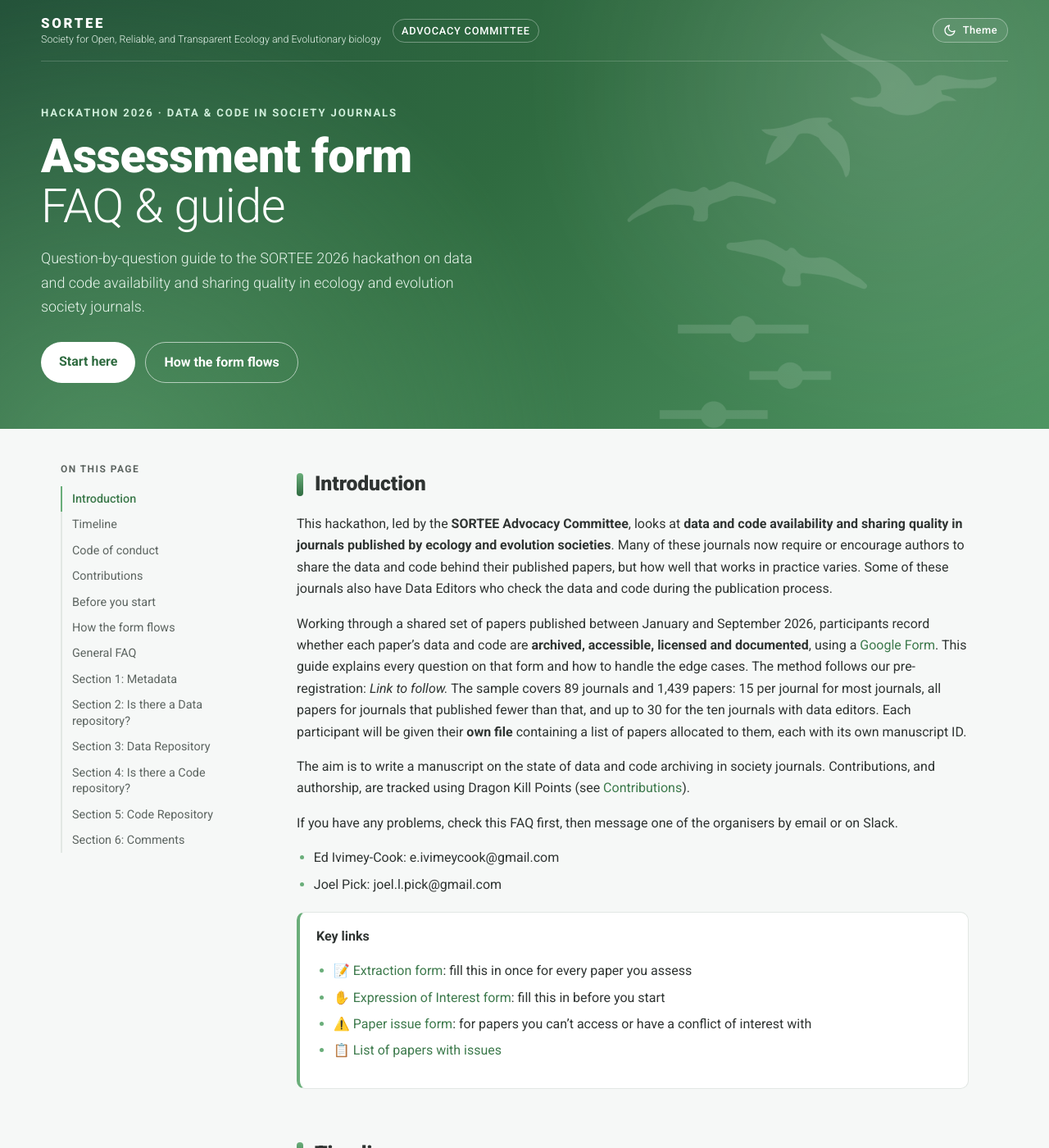
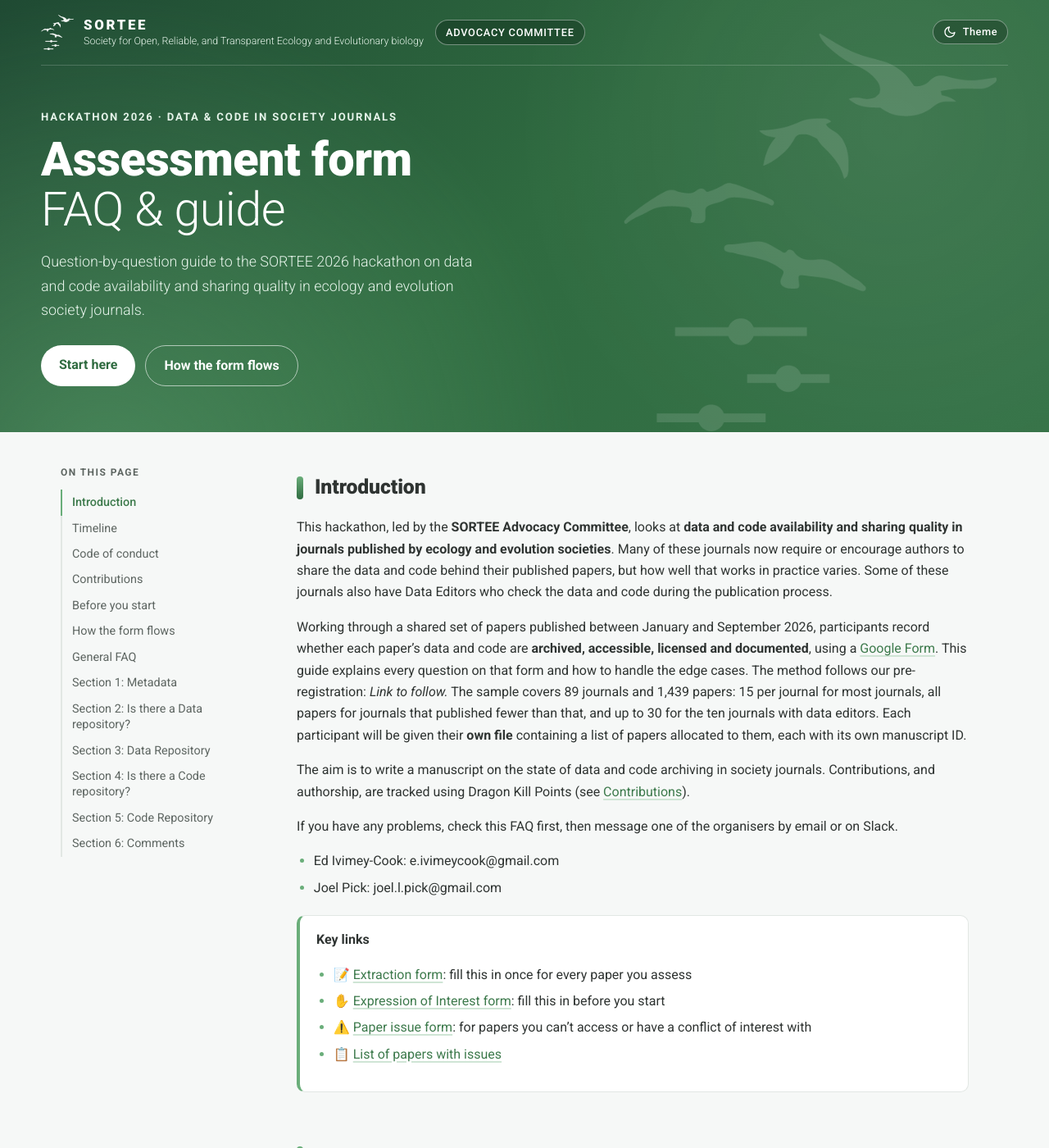
Before and after one commit to EIvimeyCook/Data-Code_Society, a Jekyll site: the page built from FAQ.md, in a window 1280 px wide and 1400 px high. Shown: the whole window at 82% size. Built offline with Jekyll 4.4.1, drawn with Linux system fonts in a browser that asks for light colours; our own code applies the rules of GitHub Pages for plain Markdown files.

Commit message:
style changes

```diff
--- a/_layouts/default.html
+++ b/_layouts/default.html
@@ -20,8 +20,10 @@
   <link rel="preconnect" href="https://fonts.googleapis.com">
   <link rel="preconnect" href="https://fonts.gstatic.com" crossorigin>
   <link href="https://fonts.googleapis.com/css2?family=Roboto:ital,wght@0,300;0,400;0,500;0,700;0,900;1,400&family=Roboto+Mono:wght@400;500&display=swap" rel="stylesheet">
-  <link rel="stylesheet" href="{{ '/assets/css/sortee-faq.css' | relative_url }}">
-  <script src="{{ '/assets/js/faq.js' | relative_url }}" defer></script>
+  {%- comment -%} ?v= changes on every build, so browsers never pair a new page with an old cached stylesheet {%- endcomment -%}
+  {%- assign v = site.time | date: '%s' %}
+  <link rel="stylesheet" href="{{ '/assets/css/sortee-faq.css' | relative_url }}?v={{ v }}">
+  <script src="{{ '/assets/js/faq.js' | relative_url }}?v={{ v }}" defer></script>
 </head>
 <body>
   <a class="skip" href="#main">Skip to content</a>
@@ -29,8 +31,11 @@
   <header class="hero">
     <nav class="topbar" aria-label="SORTEE">
       <a href="https://sortee.org" class="brand">
-        <span class="brand-short">SORTEE</span>
-        <span class="brand-full">Society for Open, Reliable, and Transparent Ecology and Evolutionary biology</span>
+        <img class="brand-mark" src="{{ '/assets/img/sortee-mark.png' | relative_url }}" alt="" width="40" height="43">
+        <span class="brand-text">
+          <span class="brand-short">SORTEE</span>
+          <span class="brand-full">Society for Open, Reliable, and Transparent Ecology and Evolutionary biology</span>
+        </span>
       </a>
       <a href="https://sortee.org/people/#advocacy-committee" class="topbar-tag">Advocacy Committee</a>
       <button type="button" class="theme-toggle" aria-label="Switch between light and dark mode">
@@ -52,9 +57,9 @@
   </header>
 
   <div class="shell">
-    <aside class="toc" aria-label="On this page">
-      <p class="toc-title">On this page</p>
-      <nav id="toc"></nav>
+    <aside class="toc" aria-labelledby="toc-title">
+      <p class="toc-title" id="toc-title">On this page</p>
+      <nav id="toc" aria-labelledby="toc-title"></nav>
     </aside>
 
     <main id="main" class="content">
@@ -69,8 +74,7 @@
       <a href="https://sortee.org">sortee.org</a>
       <a href="https://github.com/EIvimeyCook/Data-Code_Society">Source on GitHub</a>
     </div>
+    <a class="to-top" href="#main" aria-label="Back to top">↑</a>
   </footer>
-
-  <a class="to-top" href="#main" aria-label="Back to top">↑</a>
 </body>
 </html>
--- a/assets/css/sortee-faq.css
+++ b/assets/css/sortee-faq.css
@@ -117,9 +117,9 @@ body {
   overflow: hidden;
   color: #fff;
   background:
-    radial-gradient(circle at 85% 20%, rgba(255,255,255,.14) 0, transparent 38%),
-    radial-gradient(circle at 10% 110%, rgba(106,174,122,.55) 0, transparent 45%),
-    linear-gradient(135deg, #24533a 0%, var(--green-deep) 45%, #4f9562 100%);
+    radial-gradient(circle at 85% 30%, rgba(255,255,255,.07) 0, transparent 40%),
+    radial-gradient(circle at 10% 110%, rgba(106,174,122,.45) 0, transparent 45%),
+    linear-gradient(135deg, #1f4a33 0%, var(--green-deep) 50%, #367348 100%);
   padding: 0 24px 56px;
 }
 .topbar {
@@ -131,23 +131,26 @@ body {
   padding: 18px 0;
   border-bottom: 1px solid rgba(255,255,255,.18);
 }
-.brand {
-  display: flex; flex-direction: column; gap: 2px;
+.topbar .brand {
+  display: flex; align-items: center; gap: 12px;
   min-width: 0;
   color: #fff; text-decoration: none;
 }
-.brand:hover { text-decoration: none; }
+.topbar .brand:hover { text-decoration: none; }
+.brand-mark { flex: none; width: 40px; height: auto; opacity: .95; }
+.brand-text { display: flex; flex-direction: column; gap: 2px; min-width: 0; }
 .brand-short { font-weight: 900; letter-spacing: .16em; font-size: 1.05rem; line-height: 1.2; }
 .brand-full { font-size: .78rem; font-weight: 300; line-height: 1.3; color: #e6f4ea; }
 .brand:hover .brand-full { text-decoration: underline; text-underline-offset: 3px; }
-.topbar-tag {
+.topbar .topbar-tag {
   flex: none;
   font-size: .8rem; font-weight: 500; letter-spacing: .06em; text-transform: uppercase;
-  padding: 3px 10px; border: 1px solid rgba(255,255,255,.35); border-radius: 999px;
+  padding: 4px 12px; border: 1px solid rgba(255,255,255,.4); border-radius: 999px;
+  background: rgba(8, 28, 16, .32);
   color: #fff; text-decoration: none;
   transition: background .15s ease, border-color .15s ease;
 }
-.topbar-tag:hover { background: rgba(255,255,255,.14); border-color: rgba(255,255,255,.6); text-decoration: none; }
+.topbar .topbar-tag:hover { background: rgba(255,255,255,.16); border-color: rgba(255,255,255,.6); text-decoration: none; }
 .hero-body {
   position: relative;
   z-index: 1;
@@ -158,7 +161,7 @@ body {
 .eyebrow {
   margin: 0 0 12px;
   font-size: .82rem; font-weight: 700; letter-spacing: .14em; text-transform: uppercase;
-  color: #cfeeda;
+  color: #e6f4ea;
 }
 .hero-title {
   margin: 0;
@@ -210,7 +213,7 @@ body {
   grid-template-columns: minmax(0, 1fr);
   gap: 48px;
 }
-.content { min-width: 0; padding: 40px 0 20px; max-width: 820px; }
+.content { position: relative; min-width: 0; padding: 40px 0 20px; max-width: 820px; } /* positions the timeline marker */
 
 /* markdown H1 duplicates the hero on the site; keep it for GitHub's view */
 .content > h1:first-child { display: none; }
@@ -348,6 +351,15 @@ p.route::before {
 /* ================= text ================= */
 a { color: var(--green-dark); text-decoration: none; }
 a:hover, a:focus-visible { text-decoration: underline; text-underline-offset: 3px; }
+/* links inside running text get a soft underline, so they don't rely on colour alone */
+.content p a, .content li a, .content td a {
+  text-decoration: underline;
+  text-decoration-color: var(--green-line);
+  text-decoration-thickness: 2px;
+  text-underline-offset: 3px;
+  transition: text-decoration-color .15s ease;
+}
+.content p a:hover, .content li a:hover, .content td a:hover { text-decoration-color: currentColor; }
 a:focus-visible, .btn:focus-visible { outline: 2px solid var(--green); outline-offset: 2px; border-radius: 4px; }
 .hero a:focus-visible { outline-color: #fff; }
 strong { font-weight: 700; }
@@ -425,6 +437,7 @@ pre code { background: none; border: 0; padding: 0; font-size: .84rem; }
 /* ================= tables ================= */
 .table-wrap {
   overflow-x: auto;
+  outline-offset: 2px;
   margin: 16px 0 22px;
   border: 1px solid var(--line);
   border-radius: 10px;
@@ -483,17 +496,17 @@ td:first-child { font-weight: 500; }
   transition: opacity .2s ease, transform .2s ease;
 }
 .to-top.show { opacity: 1; transform: none; pointer-events: auto; }
-.to-top:hover { text-decoration: none; }
+.footer .to-top, .footer .to-top:hover { color: #fff; text-decoration: none; }
 
 /* ================= small screens ================= */
 @media (max-width: 640px) {
   body { font-size: 15.5px; }
   .hero { padding: 0 16px 40px; }
   .topbar { flex-wrap: wrap; row-gap: 10px; }
-  .brand { flex: 1 0 100%; }
+  .topbar .brand { flex: 1 0 100%; }
   .brand-full { font-size: .72rem; }
   .hero-body { padding-top: 36px; }
-  .hero-mark { height: 62%; right: -24px; top: 58%; opacity: .08; }
+  .hero-mark { height: 62%; right: -24px; top: 58%; opacity: .06; }
   .shell { padding: 0 16px; }
   .card { padding: 18px 16px; }
   h2 { font-size: 1.3rem; margin-top: 48px; }
@@ -550,8 +563,8 @@ figure.flow .labelBkg { fill: var(--surface) !important; background: var(--surfa
   display: inline-flex; align-items: center; gap: 8px;
   padding: 6px 12px;
   border-radius: 999px;
-  border: 1px solid rgba(255,255,255,.35);
-  background: rgba(255,255,255,.08);
+  border: 1px solid rgba(255,255,255,.4);
+  background: rgba(8, 28, 16, .32);
   color: #fff;
   font: 500 .8rem/1 var(--font);
   letter-spacing: .04em;
@@ -613,7 +626,7 @@ figure.flow .labelBkg { fill: var(--surface) !important; background: var(--surfa
 /* "today" marker that moves along the timeline (positioned by faq.js) */
 .tl-now {
   position: absolute;
-  left: -2px;
+  left: 0;
   transform: translate(-100%, -50%);
   display: flex;
   align-items: center;
--- a/assets/js/faq.js
+++ b/assets/js/faq.js
@@ -59,9 +59,18 @@
     });
 
     // 5. Tables: rounded scroll wrapper
-    main.querySelectorAll("table").forEach(function (t) {
+    var heads = Array.prototype.slice.call(main.querySelectorAll("h2, h3"));
+    main.querySelectorAll("thead th").forEach(function (th) { th.setAttribute("scope", "col"); });
+    main.querySelectorAll("table").forEach(function (t, i) {
+      var before = heads.filter(function (h) {
+        return h.compareDocumentPosition(t) & Node.DOCUMENT_POSITION_FOLLOWING;
+      }).pop();
       var wrap = document.createElement("div");
       wrap.className = "table-wrap";
+      // focusable + labelled so keyboard users can scroll wide tables on phones
+      wrap.tabIndex = 0;
+      wrap.setAttribute("role", "region");
+      wrap.setAttribute("aria-label", "Table " + (i + 1) + (before ? ": " + before.textContent.replace(/\s+/g, " ").trim() : ""));
       t.parentNode.insertBefore(wrap, t);
       wrap.appendChild(t);
     });
@@ -96,7 +105,8 @@
     //    GitHub renders the same blocks natively, so FAQ.md stays readable there.
     var blocks = [];
     main.querySelectorAll("code.language-mermaid, pre.mermaid code, .language-mermaid code").forEach(function (code) {
-      var outer = code.closest(".language-mermaid") || code.closest("pre");
+      // replace the whole block: Rouge wraps it in div.language-mermaid, other renderers in <pre>
+      var outer = code.closest("div.language-mermaid") || code.closest("pre");
       if (!outer || blocks.some(function (b) { return b.outer === outer; })) return;
       // classDef colours are for GitHub's own view; on the site the CSS colours
       // the nodes (so they follow light/dark), so drop the classDef lines here.
@@ -168,7 +178,8 @@
       marker.className = "tl-now";
       marker.setAttribute("aria-hidden", "true");
       marker.innerHTML = '<span class="tl-now-label"></span><span class="tl-now-arrow"></span>';
-      tl.appendChild(marker);
+      // placed after the list, not inside it (only <li> may go in an <ol>, and it keeps :last-child working)
+      tl.parentNode.insertBefore(marker, tl.nextSibling);
       var nowLabel = marker.querySelector(".tl-now-label");
       var DAY = 86400000;
 
@@ -190,7 +201,8 @@
         } else {
           y = dotY(items[2]); text = "Closed"; current = 2;
         }
-        marker.style.top = Math.max(-6, y) + "px";
+        marker.style.top = (tl.offsetTop + Math.max(-6, y)) + "px";
+        marker.style.left = (tl.offsetLeft - 2) + "px";
         nowLabel.textContent = text;
         for (var i = 0; i < items.length; i++) items[i].classList.toggle("current", i === current);
       };
```
